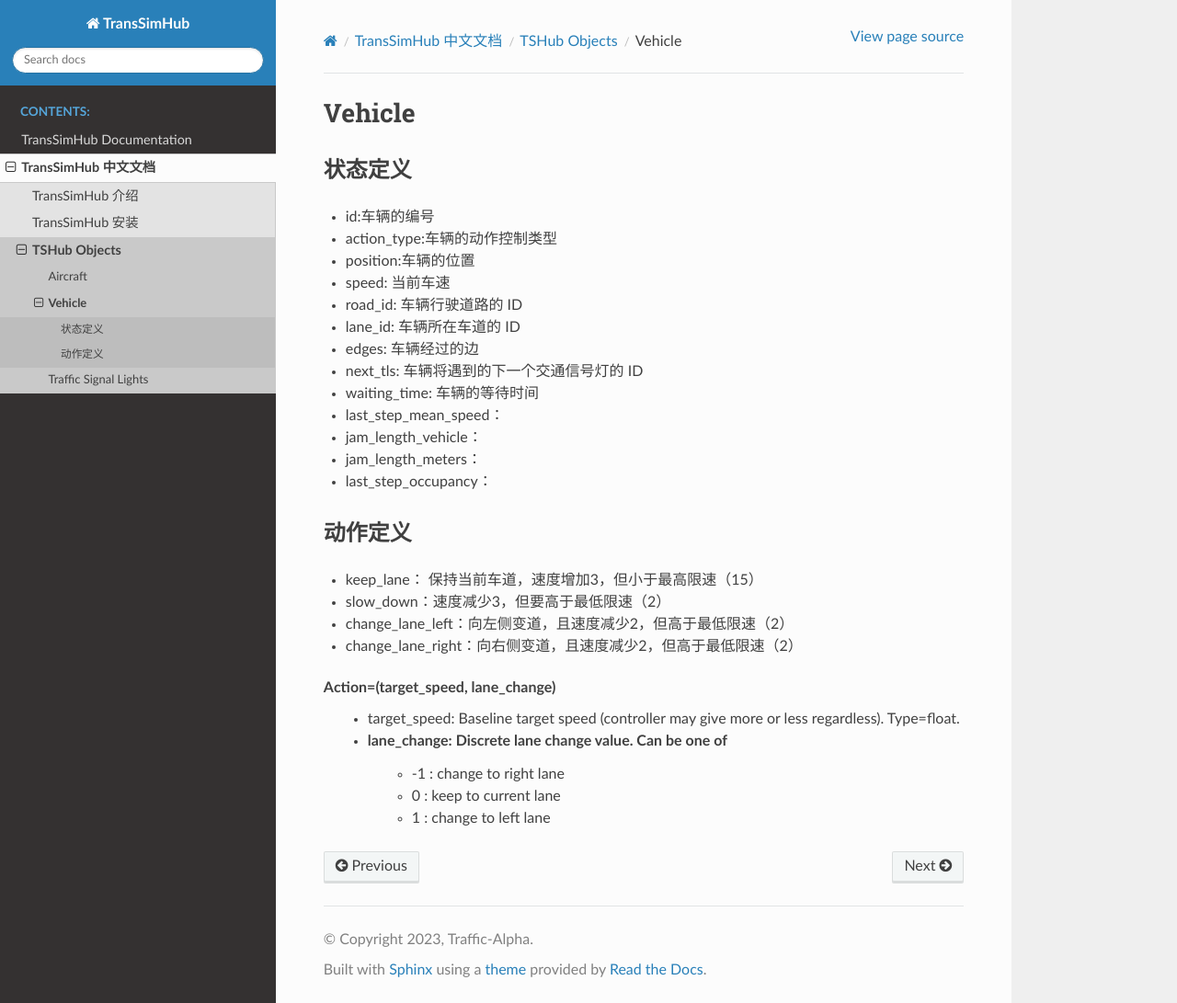
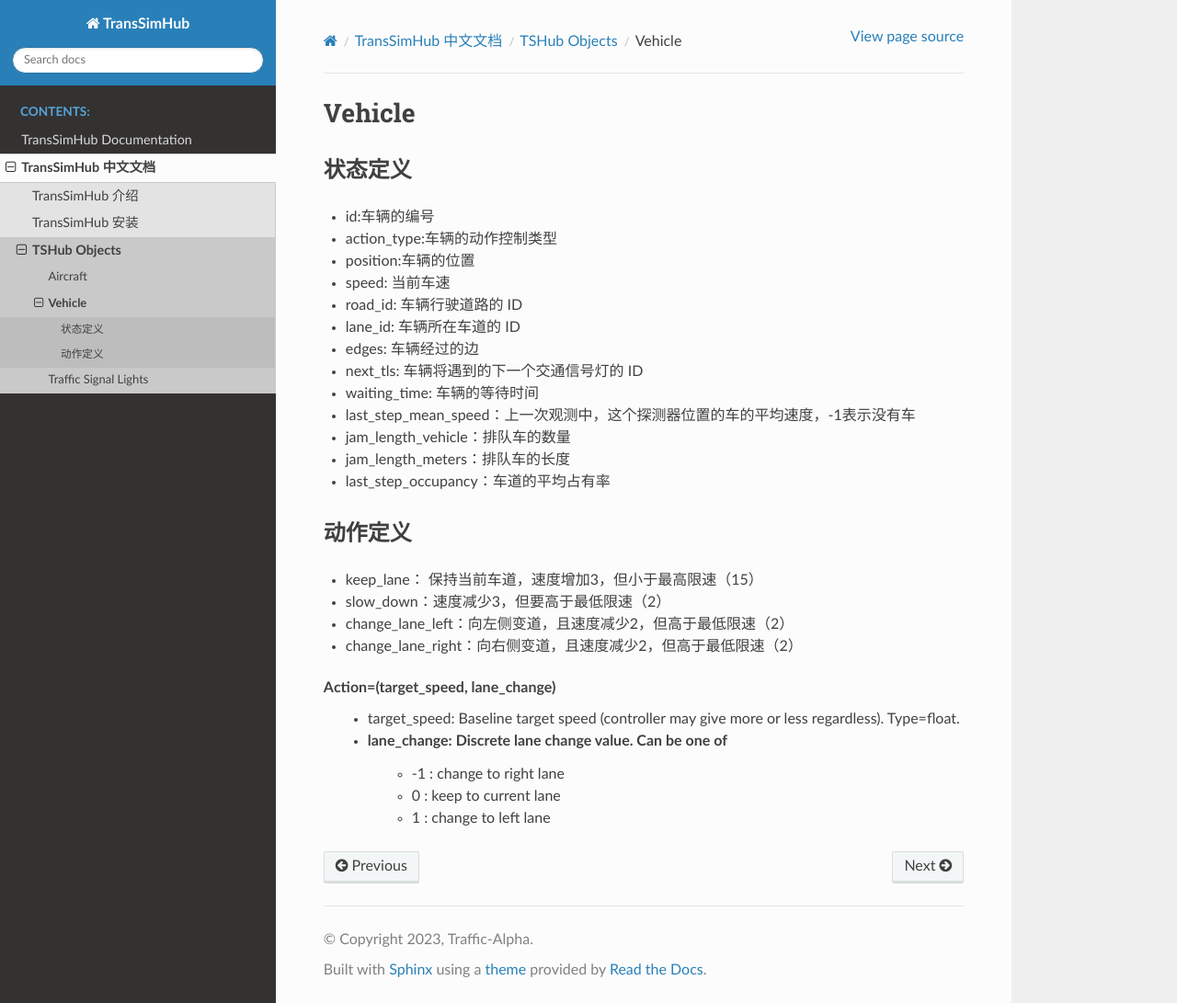
Before and after one commit to Traffic-Alpha/TransSimHub, a Sphinx documentation site: the page built from docs/source/locales/zh_CN/object/vehicle.rst, in a window 1280 px wide and 1091 px high. Shown: the whole window at 92% size. Built offline with Sphinx 7.4.7 and the Read the Docs theme 2.0.0, drawn with Linux system fonts in a browser that asks for light colours.

Commit message:
更新vehicle,补充探测器所探测的数据

```diff
--- a/docs/source/locales/zh_CN/object/vehicle.rst
+++ b/docs/source/locales/zh_CN/object/vehicle.rst
@@ -12,10 +12,10 @@ Vehicle
 - edges: 车辆经过的边
 - next_tls: 车辆将遇到的下一个交通信号灯的 ID
 - waiting_time: 车辆的等待时间
-- last_step_mean_speed：
-- jam_length_vehicle：
-- jam_length_meters：
-- last_step_occupancy：
+- last_step_mean_speed：上一次观测中，这个探测器位置的车的平均速度，-1表示没有车
+- jam_length_vehicle：排队车的数量
+- jam_length_meters：排队车的长度
+- last_step_occupancy：车道的平均占有率
 
 动作定义
 -----------
```
